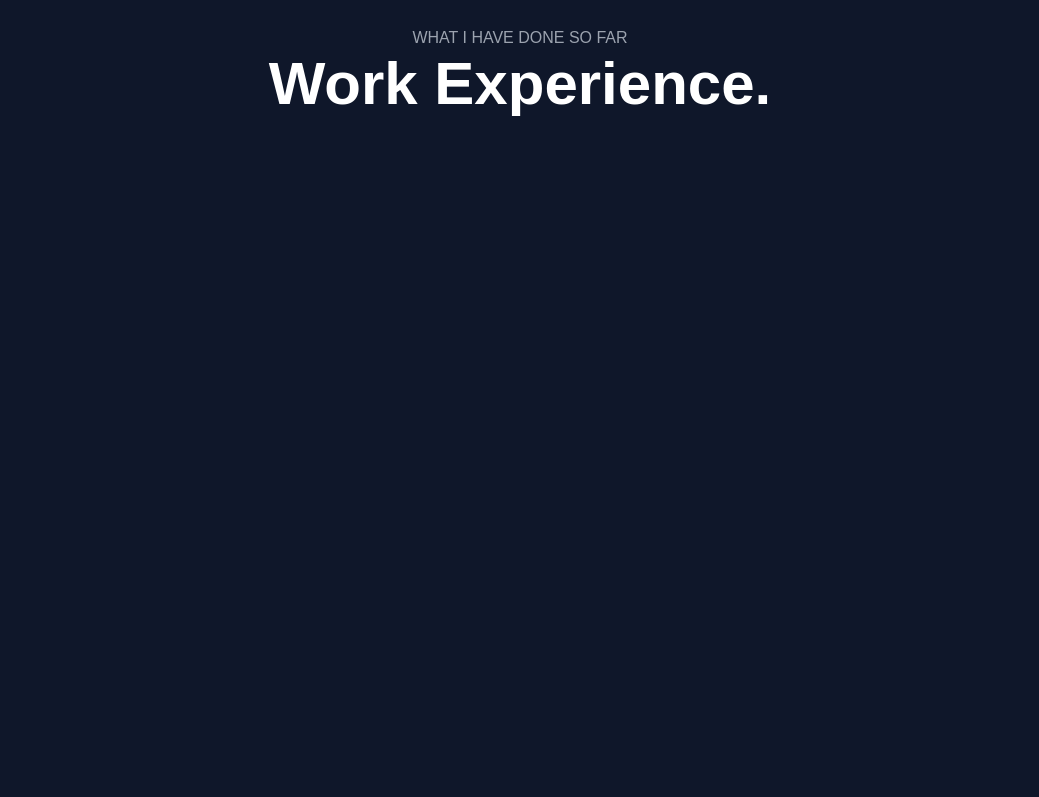
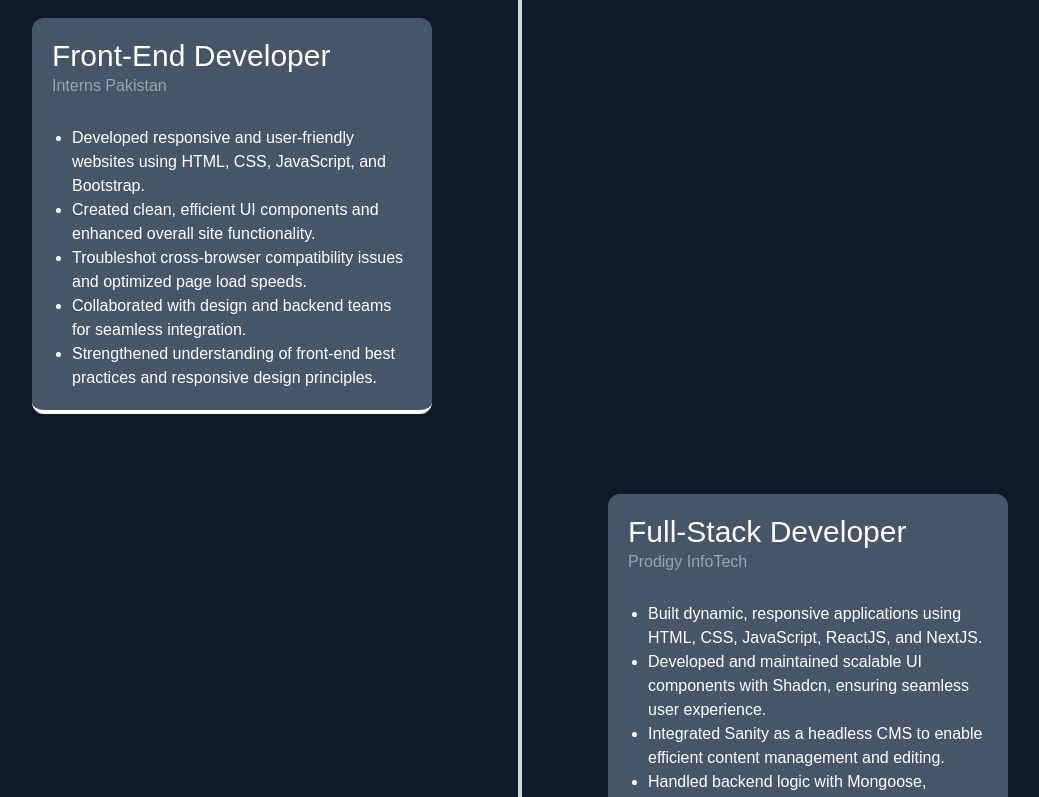
Before and after one commit to devshahmeerbukhari/Portfolio, a Next.js app: page /components/work in a window 1280 px wide. Shown: the part 240-1037 px from the top of the page, without its empty margins (120-1159 px from the left). Before the commit the page ends 986 px from the top, so only its background shows below. Built offline with nearby package versions, Linux system fonts and the light colour scheme.

Commit message:
Work Section Completed Without Sanity

```diff
--- a/src/app/components/work/page.tsx
+++ b/src/app/components/work/page.tsx
@@ -1,13 +1,60 @@
-import React from 'react'
-import { client } from '@/sanity/lib/client'
+import React from 'react';
+
+interface WorkResponsibility {
+  title: string;
+  company: string;
+  tasks: string[];
+}
+
+const workResponsibilities: WorkResponsibility[] = [
+  {
+    title: "Front-End Developer",
+    company: "Interns Pakistan",
+    tasks: [
+      "Developed responsive and user-friendly websites using HTML, CSS, JavaScript, and Bootstrap.",
+      "Created clean, efficient UI components and enhanced overall site functionality.",
+      "Troubleshot cross-browser compatibility issues and optimized page load speeds.",
+      "Collaborated with design and backend teams for seamless integration.",
+      "Strengthened understanding of front-end best practices and responsive design principles.",
+    ],
+  },
+  {
+    title: "Full-Stack Developer",
+    company: "Prodigy InfoTech",
+    tasks: [
+      "Built dynamic, responsive applications using HTML, CSS, JavaScript, ReactJS, and NextJS.",
+      "Developed and maintained scalable UI components with Shadcn, ensuring seamless user experience.",
+      "Integrated Sanity as a headless CMS to enable efficient content management and editing.",
+      "Handled backend logic with Mongoose, managing and querying data in MongoDB.",
+      "Implemented Zod for robust form validation, enhancing data integrity and user input handling.",
+      "Collaborated across teams to align on design and functionality, optimizing performance and usability.",
+      "Managed multiple tasks and features across the stack, ensuring project milestones were met and quality standards upheld.",
+    ],
+  },
+];
 
 function Work() {
   return (
-    <div className='flex flex-col items-center mt-44 min-h-[90vh]'>
-      <p className='uppercase text-gray-400'>What i have done so far</p>
-      <h1 className='text-6xl font-bold mt-1'>Work Experience.</h1>
+    <div className="relative flex flex-col items-center py-10 px-4 pb-20">
+      {/* Timeline line */}
+      <div className="absolute h-full w-1 bg-gray-300"></div>
+
+      {workResponsibilities.map((responsibility, index) => (
+        <div
+          key={index}
+          className={`relative ${index % 2 === 0 ? 'right-72' : 'left-72'} mt-20 top-12 max-w-[400px] bg-slate-600 p-5 rounded-xl border-b-4 border-white`}
+        >
+          <h1 className='text-3xl'>{responsibility.title}</h1>
+          <p className='text-gray-400'>{responsibility.company}</p>
+          <ol className='list-disc pl-5 mt-7'>
+            {responsibility.tasks.map((task, taskIndex) => (
+              <li key={taskIndex}>{task}</li>
+            ))}
+          </ol>
+        </div>
+      ))}
     </div>
-  )
+  );
 }
 
-export default Work
+export default Work;
```
